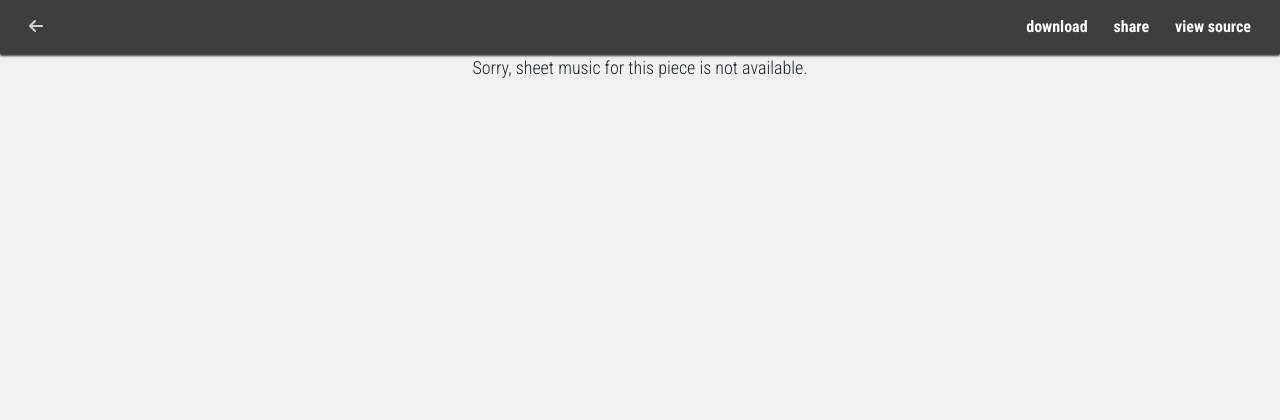
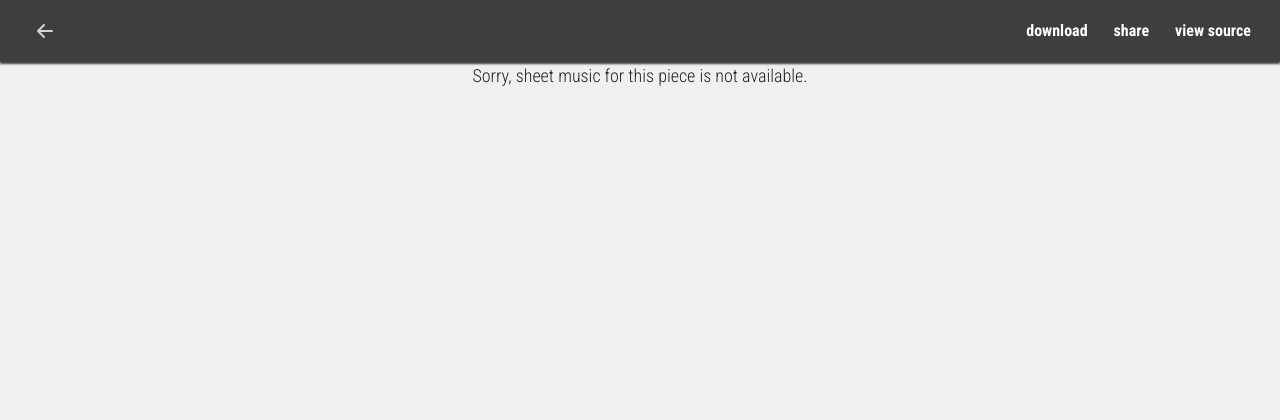
Before and after one commit to dmitrvk/www.mymusichere.me, a Django app: template scores/templates/scores/score.html in a window 1280 px wide. Shown: the top 420 px of the page. Run offline with Django 3.2, Linux system fonts and the light colour scheme; the template is opened without the code that fills it, so the values that code supplies are empty; style sheets or scripts are compiled from the project's sources; some libraries are stand-ins or nearby versions.

Commit message:
Use svg for arrow icon
Draw svg, so there is no need of loading FontAwesome.
The svg code is copied from
https://icons.getbootstrap.com/icons/arrow-left-short/

```diff
--- a/mymusichere/templates/base.html
+++ b/mymusichere/templates/base.html
@@ -16,8 +16,6 @@
   <link rel="manifest" href="{% static 'img/site.webmanifest' %}"/>
   <link rel="stylesheet" href="https://fonts.googleapis.com/css?family=Roboto+Condensed:300,400,700&display=swap"/>
   <link rel="stylesheet" href="{% static 'scores/style.css' %}"/>
-
-  <script src="https://kit.fontawesome.com/6552e45fcd.js" crossorigin="anonymous"></script>
 
   {% block head_extra %}{% endblock %}
 </head>
--- a/scores/templates/scores/score.html
+++ b/scores/templates/scores/score.html
@@ -43,7 +43,12 @@
 
 {% block navbar %}
   <nav class="navbar navbar-expand-sm navbar-dark bg-dark">
-    <a href="../" class="btn btn-link icon"><i class="fas fa-arrow-left"></i></a>
+    <a href="../" class="btn btn-link icon">
+      <svg class="bi bi-arrow-left-short" width="2em" height="2em" viewBox="0 0 16 16" fill="currentColor" xmlns="http://www.w3.org/2000/svg">
+        <path fill-rule="evenodd" d="M7.854 4.646a.5.5 0 010 .708L5.207 8l2.647 2.646a.5.5 0 01-.708.708l-3-3a.5.5 0 010-.708l3-3a.5.5 0 01.708 0z" clip-rule="evenodd"/>
+        <path fill-rule="evenodd" d="M4.5 8a.5.5 0 01.5-.5h6.5a.5.5 0 010 1H5a.5.5 0 01-.5-.5z" clip-rule="evenodd"/>
+      </svg>
+    </a>
 
     <button class="navbar-toggler ml-auto" type="button" data-toggle="collapse" data-target="#navbarSupportedContent" aria-controls="navbarSupportedContent" aria-expanded="false" aria-label="Toggle navigation">
       <span class="navbar-toggler-icon"></span>
```
